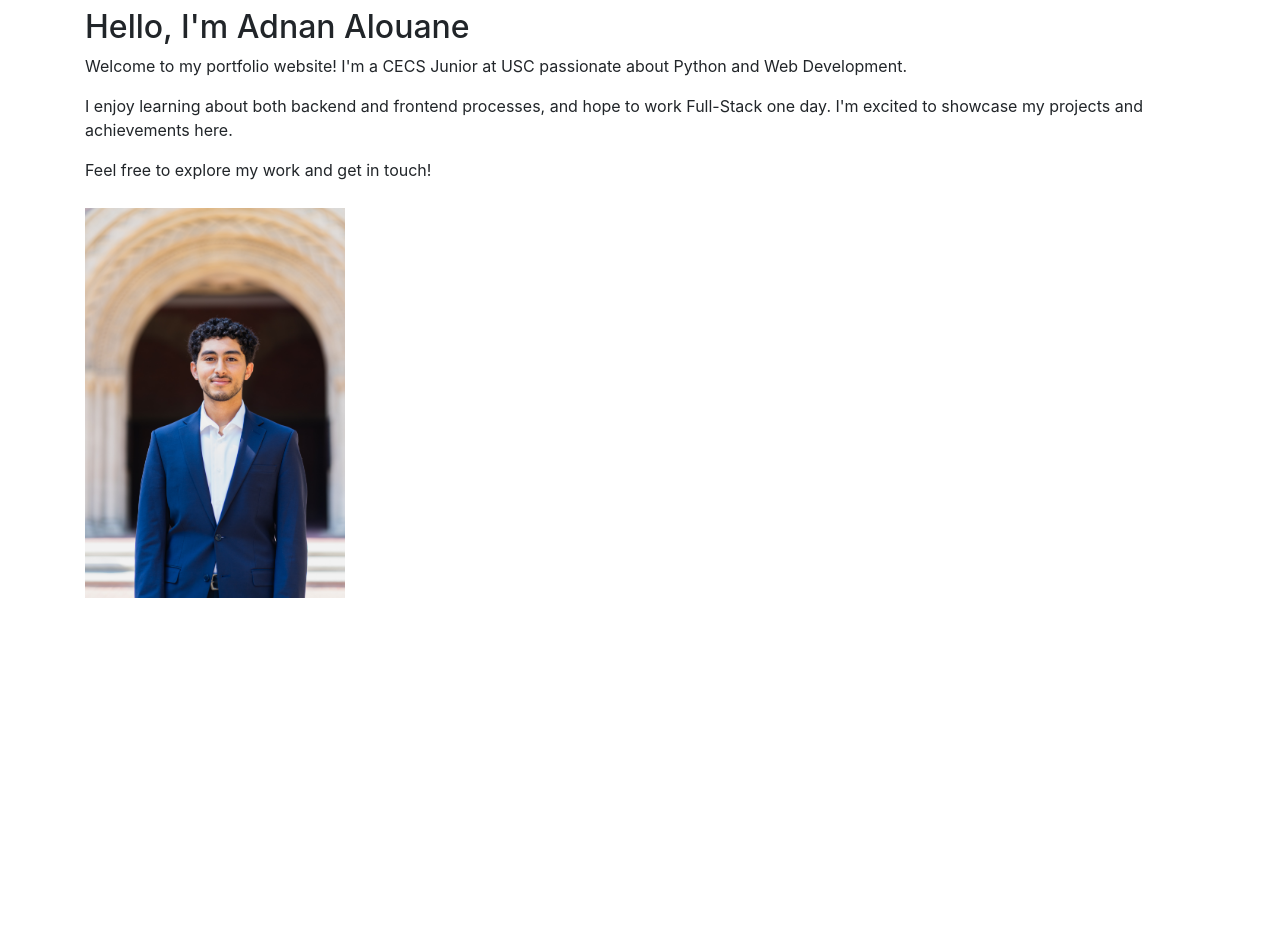
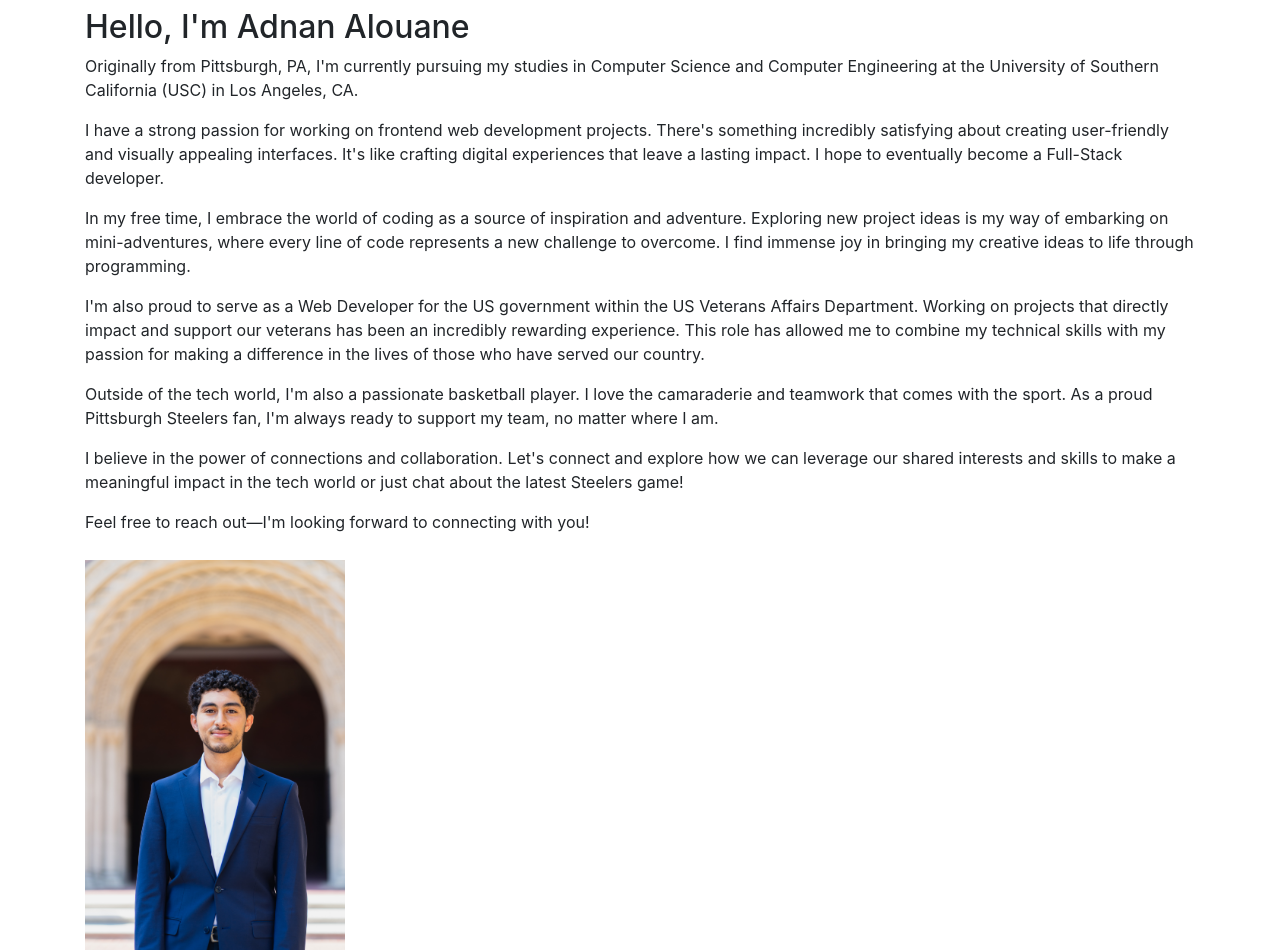
Before and after one commit to alouaneusc/flask, a Flask app: page / in a window 1280 px wide. Shown: the part 104-1054 px from the top of the page. Before the commit the page ends 702 px from the top, so only its background shows below. Run offline with Flask 3, Linux system fonts and the light colour scheme; some libraries are stand-ins or nearby versions.

Commit message:
bio updated

```diff
--- a/website/templates/home.html
+++ b/website/templates/home.html
@@ -23,9 +23,21 @@
     <section class="about-me">
 
         <h2>Hello, I'm Adnan Alouane</h2>
-        <p>Welcome to my portfolio website! I'm a CECS Junior at USC passionate about Python and Web Development.</p>
-        <p>I enjoy learning about both backend and frontend processes, and hope to work Full-Stack one day. I'm excited to showcase my projects and achievements here.</p>
-        <p>Feel free to explore my work and get in touch!</p>
+
+<p>Originally from Pittsburgh, PA, I'm currently pursuing my studies in Computer Science and Computer Engineering at the University of Southern California (USC) in Los Angeles, CA.</p>
+
+<p>I have a strong passion for working on frontend web development projects. There's something incredibly satisfying about creating user-friendly and visually appealing interfaces. It's like crafting digital experiences that leave a lasting impact. I hope to eventually become a Full-Stack developer.</p>
+
+<p>In my free time, I embrace the world of coding as a source of inspiration and adventure. Exploring new project ideas is my way of embarking on mini-adventures, where every line of code represents a new challenge to overcome. I find immense joy in bringing my creative ideas to life through programming.</p>
+
+<p>I'm also proud to serve as a Web Developer for the US government within the US Veterans Affairs Department. Working on projects that directly impact and support our veterans has been an incredibly rewarding experience. This role has allowed me to combine my technical skills with my passion for making a difference in the lives of those who have served our country.</p>
+
+<p>Outside of the tech world, I'm also a passionate basketball player. I love the camaraderie and teamwork that comes with the sport. As a proud Pittsburgh Steelers fan, I'm always ready to support my team, no matter where I am.</p>
+
+<p>I believe in the power of connections and collaboration. Let's connect and explore how we can leverage our shared interests and skills to make a meaningful impact in the tech world or just chat about the latest Steelers game!</p>
+
+<p>Feel free to reach out—I'm looking forward to connecting with you!</p>
+
         <img style="padding-top: 10px;" src="{{ url_for('static', filename='images/headshot.jpg') }}" alt="Headshot" height="400">
     </section>
 
```
